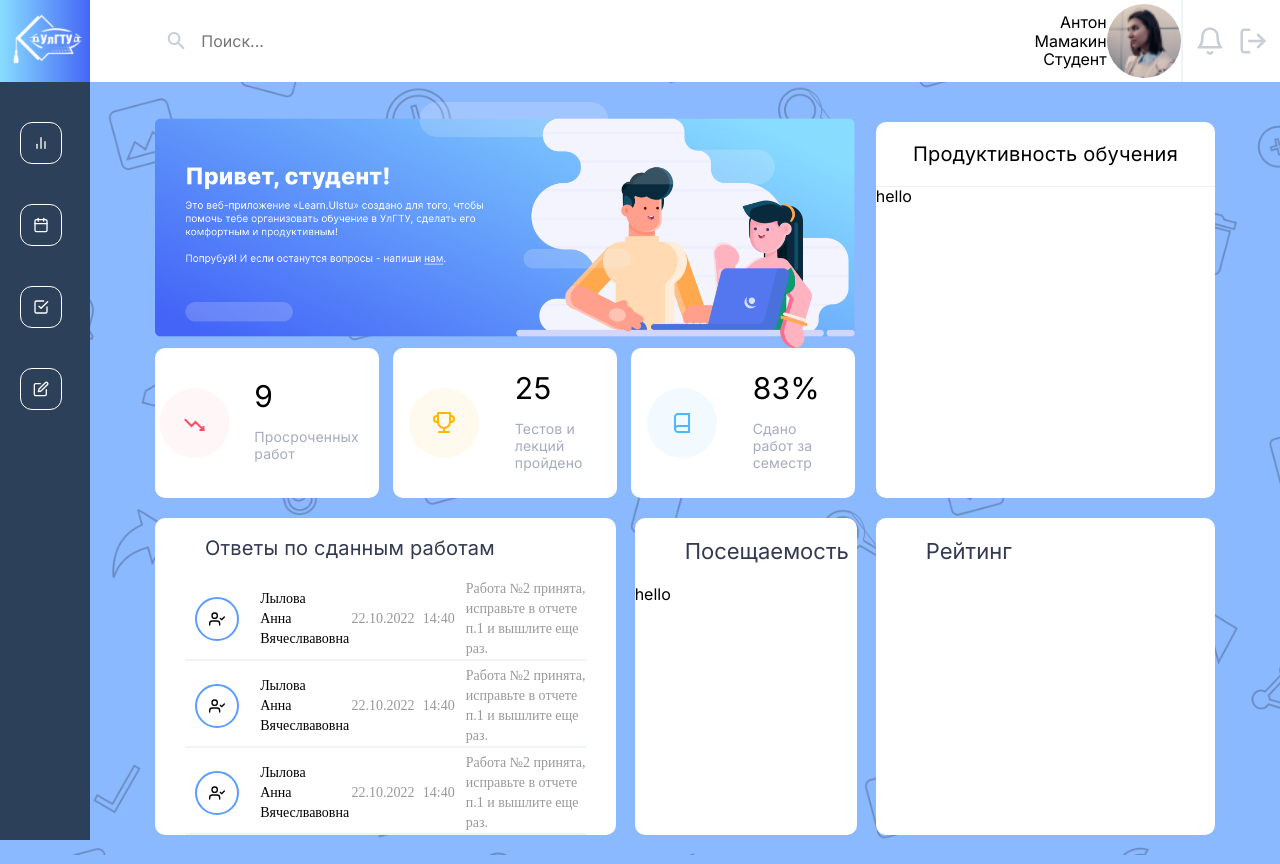
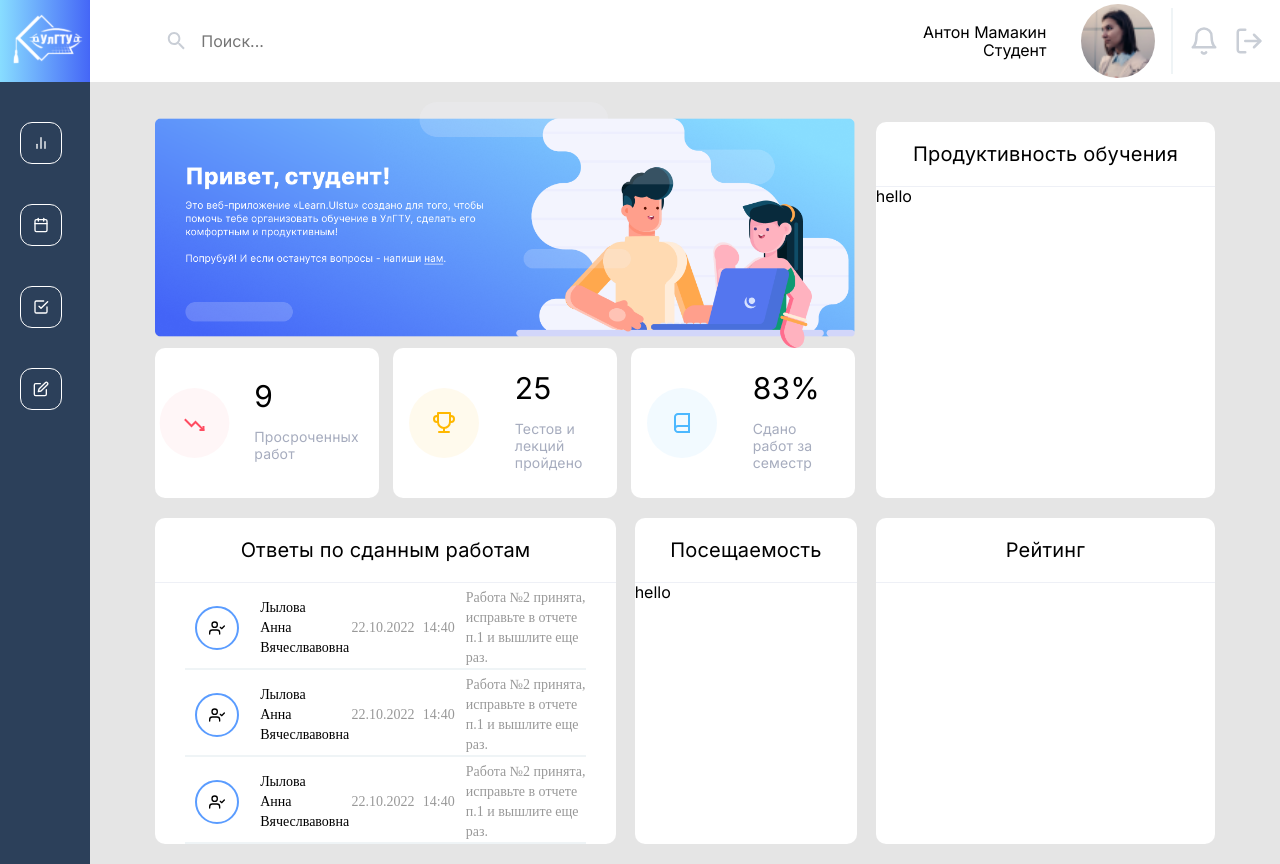
Before and after one commit to mrsaliceselezneva/web-ulstu, a React (Create React App) app: page / in a window 1280 px wide. Built offline with nearby package versions, Linux system fonts and the light colour scheme.

Commit message:
Исправил фон

```diff
--- a/src/components/Drawer/drawer.scss
+++ b/src/components/Drawer/drawer.scss
@@ -1,18 +1,20 @@
-*{
+* {
     margin: 0;
     padding: 0;
 }
-.container{
+
+.container {
     display: flex;
-    height: 105vh;
+    height: 100%;
+
 
 }
 
-a{
+a {
     text-decoration: none;
 }
 
-.sidebar{
+.sidebar {
     background: #2C405A;
     color: white;
     min-width: 300px;
@@ -23,7 +25,7 @@ a{
     min-width: 90px;
 }
 
-.top_section{
+.top_section {
 
     height: 82px;
     display: flex;
@@ -33,13 +35,13 @@ a{
     background-size: 200% auto;
     transition: 0.5s;
 
-    img{
+    img {
         height: 52px;
         width: 72px;
         margin: 10%;
     }
 
-    p{
+    p {
         font-family: 'Inter';
         font-style: normal;
         font-weight: 900;
@@ -51,16 +53,16 @@ a{
 
 }
 
-.logo{
+.logo {
     font-size: 18px;
     line-height: 0;
 }
 
-.routes{
+.routes {
     margin-top: 20px;
 }
 
-.icon{
+.icon {
     display: flex;
     align-items: center;
     justify-content: center;
@@ -71,7 +73,7 @@ a{
     height: 40px;
 }
 
-.link{
+.link {
 
     padding: 20px;
     display: flex;
@@ -80,18 +82,18 @@ a{
     flex-direction: row;
 }
 
-.link:hover{
+.link:hover {
     opacity: .9;
     background: #3a4f6e;
 
-    .icon{
+    .icon {
         background: linear-gradient(237.26deg, #88DDFF 8.37%, #4364F7 95.2%);
         border-radius: 12px;
     }
 }
 
 
-.link_text{
+.link_text {
     display: block;
     font-family: 'Inter';
     font-style: normal;
@@ -103,11 +105,11 @@ a{
 
 }
 
-.children{
+.children {
     width: 100%;
 }
 
-.children_opened{
+.children_opened {
     width: 100%;
     min-width: 720px;
 }
--- a/src/components/Header/header.scss
+++ b/src/components/Header/header.scss
@@ -1,4 +1,3 @@
-
 header {
 
     display: flex;
@@ -14,107 +13,54 @@ header {
         width: 40%;
         margin-left: 5%;
 
-        img{
+        img {
             width: 5%;
         }
 
         input {
-          border: 0;
-          padding: 13px;
-          font-size: 16px;
-          outline: none;
+            border: 0;
+            padding: 13px;
+            font-size: 16px;
+            outline: none;
         }
-      }
+    }
 
-    .header_info{
+    .header_info {
         display: flex;
         justify-content: space-between;
         align-items: center;
 
         width: 30%;
 
-        .info_main{
+        .info_main {
             display: flex;
             flex-direction: column;
             text-align: right;
-            margin-left: 20%;
+            margin-right: 5%;
             min-width: 20%;
 
         }
 
 
-        .main_img{
+        .main_img {
 
             border-radius: 50%;
             height: 90%;
         }
 
-        .action{
+        .action {
             width: 30%;
-            height: 100%;
+            height: 80%;
             border-left: 2px solid #EFF4F6;
             display: flex;
             align-items: center;
             justify-content: space-evenly;
 
-            img{
+            img {
                 cursor: pointer;
             }
 
         }
     }
 
-    // .search{
-
-    //     display: flex;
-    //     align-items: center;
-    //     width: 50%;
-
-    //     input {
-
-    //         border: 0;
-    //         padding: 13px;
-    //         font-size: 16px;
-    //         outline: none;
-    //     }
-
-    // }
-
-    // .info{
-
-    //     width: 20%;
-    //     display: flex;
-    //     align-items: center;
-    //     justify-content: space-around;
-
-    //     .mainImg{
-    //         border-radius: 50%;
-    //         padding: 0 30px;
-    //     }
-
-    //     span, p {
-    //         margin: 0;
-    //         text-align: right;
-    //         display: block;
-    //     }
-
-    // }
-
-    // .action{
-
-    //     border-left: 1px solid #EFF4F6;
-    //     width: 30%;
-    //     height: 85px;
-    //     display: flex;
-    //     align-items: center;
-    //     justify-content: space-between;
-
-
-
-    //     img{
-    //         padding: 0 20px;
-    //     }
-
-    // }
-
 }
--- a/src/components/Info/Info.js
+++ b/src/components/Info/Info.js
@@ -9,9 +9,9 @@ const Info = () => {
 
     const data = [
 
-    {"count": 9 ,"status": "Просроченных работ" , "imgUrl": "../images/statusImg1.svg"},
-    {"count": 25 ,"status": "Тестов и лекций пройдено", "imgUrl": "/images/statusImg2.svg" },
-    {"count": "83%" ,"status": "Сдано работ за семестр", "imgUrl": "/images/statusImg3.svg" }
+        { "count": 9, "status": "Просроченных работ", "imgUrl": "../images/statusImg1.svg" },
+        { "count": 25, "status": "Тестов и лекций пройдено", "imgUrl": "/images/statusImg2.svg" },
+        { "count": "83%", "status": "Сдано работ за семестр", "imgUrl": "/images/statusImg3.svg" }
 
     ]
 
@@ -19,7 +19,7 @@ const Info = () => {
     const answers = [
 
         {
-            "image": <FiUserCheck/>,
+            "image": <FiUserCheck />,
             "teacher": "Лылова Анна Вячеслвавовна",
             "date": "22.10.2022",
             "time": "14:40",
@@ -27,7 +27,7 @@ const Info = () => {
         },
 
         {
-            "image": <FiUserCheck/>,
+            "image": <FiUserCheck />,
             "teacher": "Лылова Анна Вячеслвавовна",
             "date": "22.10.2022",
             "time": "14:40",
@@ -35,7 +35,7 @@ const Info = () => {
         },
 
         {
-            "image": <FiUserCheck/> ,
+            "image": <FiUserCheck />,
             "teacher": "Лылова Анна Вячеслвавовна",
             "date": "22.10.2022",
             "time": "14:40",
@@ -56,13 +56,13 @@ const Info = () => {
 
                     <div className="middle_image">
 
-                        <img src='/images/mainImage.png' alt = "main"/>
+                        <img src='/images/mainImage.png' alt="main" />
 
                     </div>
 
                     <div className="status">
                         {
-                        data.map(val =>(
+                            data.map(val => (
                                 <Status
                                     count={val.count}
                                     status={val.status}
@@ -85,9 +85,9 @@ const Info = () => {
 
                 <div className="answers">
 
-                    <h1>Ответы по сданным работам</h1>
+                    <div className='h1'>Ответы по сданным работам</div>
                     {
-                        answers.map(answer =>(
+                        answers.map(answer => (
                             <TeacherAnswers
                                 image={answer.image}
                                 teacher={answer.teacher}
@@ -101,12 +101,12 @@ const Info = () => {
                 </div>
 
                 <div className="visit">
-                    <h1>Посещаемость</h1>
-                    <Visit/>
+                    <div className='h1'>Посещаемость</div>
+                    <Visit />
                 </div>
 
                 <div className="rating">
-                    <h1>Рейтинг</h1>
+                    <div className='h1'>Рейтинг</div>
                 </div>
 
             </div>
@@ -115,7 +115,7 @@ const Info = () => {
 
 
 
-        </div>
+        </div >
     )
 }
 
--- a/src/components/Info/info.scss
+++ b/src/components/Info/info.scss
@@ -1,21 +1,38 @@
+.content_info {
 
-.content_info{
+    .h1 {
+        font-family: 'Inter';
+        font-style: normal;
+        font-weight: 500;
+        font-size: 20px;
+        line-height: 24px;
+        letter-spacing: 0.01em;
+        color: #000000;
+        text-align: center;
+        border-bottom: 1px solid #EEF0F6;
+        width: 100%;
+        padding: 20px 0;
+
+    }
 
     padding: 20px 65px;
     display: flex;
     flex-direction: column;
+    background: #E5E5E5;
 
-    .middle_container{
+
+    .middle_container {
 
         display: flex;
         justify-content: space-between;
 
-        .middle_group{
+        .middle_group {
             display: flex;
             flex-direction: column;
             width: 66%;
         }
-        .status{
+
+        .status {
             display: flex;
             flex-direction: row;
             justify-content: space-between;
@@ -23,12 +40,12 @@
             width: 100%;
         }
 
-        img{
+        img {
             display: flex;
             width: 100%;
         }
 
-        .productive{
+        .productive {
             margin-top: 20px;
             display: flex;
             flex-direction: column;
@@ -37,38 +54,24 @@
             background: white;
             width: 32%;
 
-            .h1{
-                font-family: 'Inter';
-                font-style: normal;
-                font-weight: 500;
-                font-size: 20px;
-                line-height: 24px;
-                letter-spacing: 0.01em;
-                color: #000000;
-                text-align: center;
-                border-bottom: 1px solid #EEF0F6;
-                width: 100%;
-                padding: 20px 0;
-
-            }
         }
 
     }
 
-    .footer_container{
+    .footer_container {
 
         display: flex;
         justify-content: space-between;
 
 
-        .answers{
+        .answers {
 
             margin-top: 20px;
             border-radius: 10px;
             background: white;
             width: 43.5%;
 
-            h1{
+            h1 {
                 padding: 5px 50px;
                 font-family: 'Inter';
                 font-style: normal;
@@ -80,13 +83,13 @@
             }
         }
 
-        .visit{
+        .visit {
             margin-top: 20px;
             border-radius: 10px;
             background: white;
             width: 21%;
 
-            h1{
+            h1 {
 
                 padding: 5px 50px;
                 font-family: 'Inter';
@@ -98,14 +101,14 @@
             }
         }
 
-        .rating{
+        .rating {
 
             margin-top: 20px;
             border-radius: 10px;
             background: white;
             width: 32%;
 
-            h1{
+            h1 {
                 padding: 5px 50px;
                 font-family: 'Inter';
                 font-style: normal;
--- a/src/index.scss
+++ b/src/index.scss
@@ -11,10 +11,11 @@ body {
   background: #F8F8FB;
   width: 100%;
   max-width: 100%;
-  overflow-y: hidden;
+  height: 100%;
+  // overflow-y: hidden;
 
 }
 
-*{
+* {
   font-family: 'Inter';
 }
```
Lines whose indentation alone changed are shown as unchanged.
